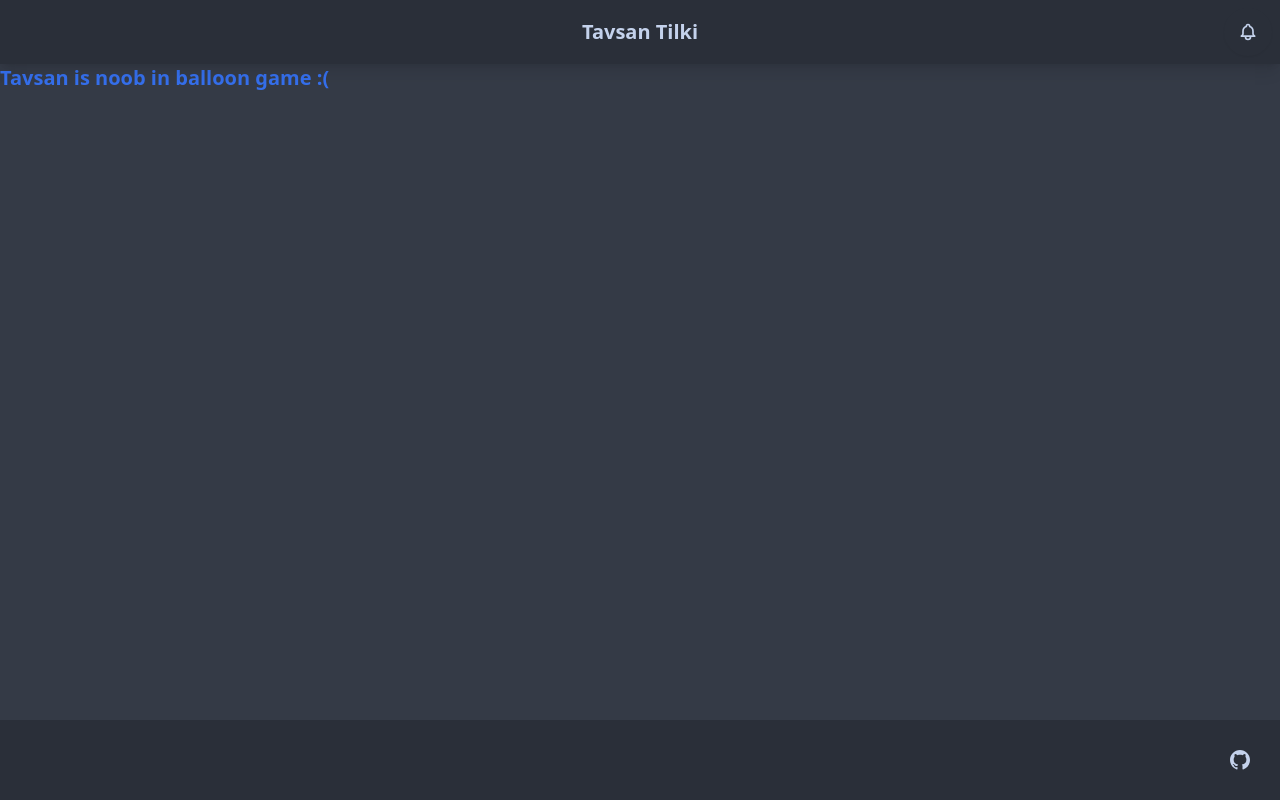
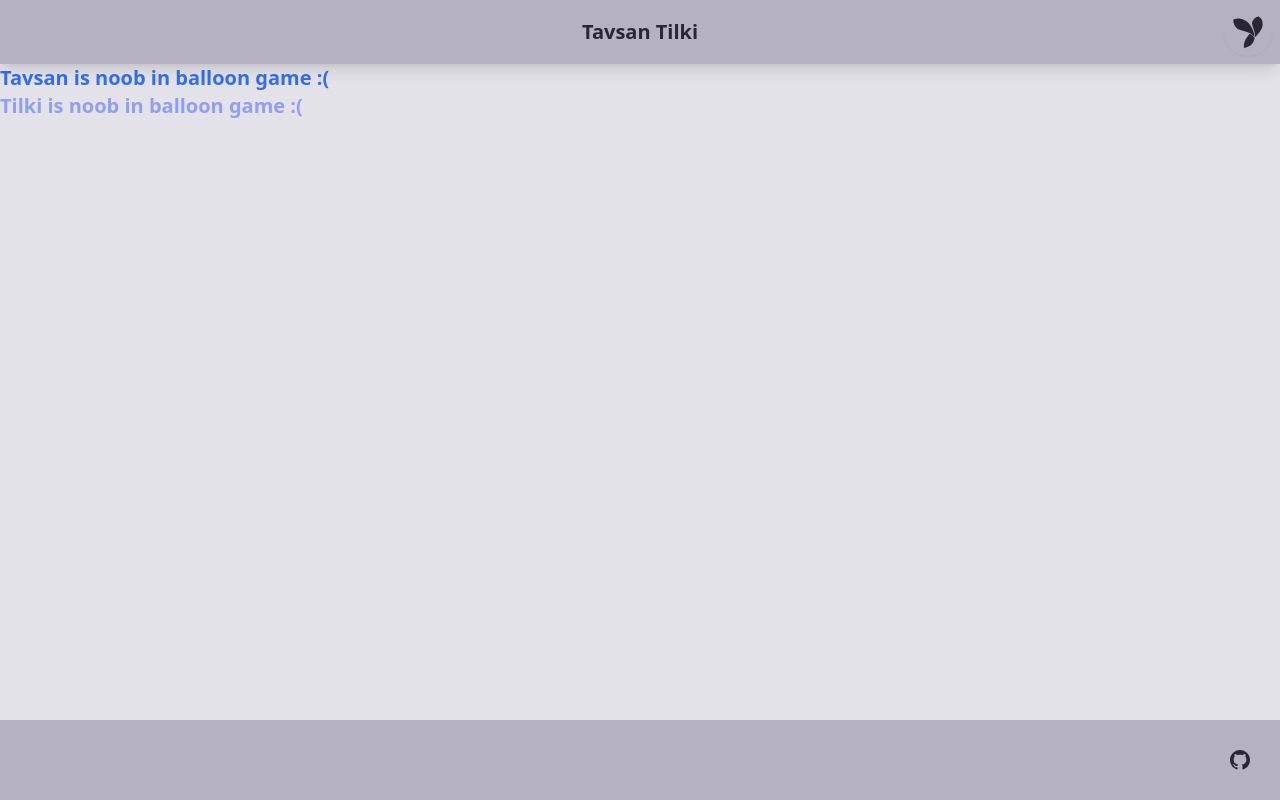
Before and after one commit to kettei-sproutty/tavsan-tilki, a Next.js app: page / in a window 1280 px wide. Built offline with nearby package versions, Linux system fonts and the light colour scheme; no server answers.

Commit message:
feat: add theme switcher

```diff
--- a/app/layout.tsx
+++ b/app/layout.tsx
@@ -1,15 +1,17 @@
 import React from 'react'
+import { cookies } from 'next/headers'
 import { Footer, Header } from '../components/layout'
-
 import type { FC, PropsWithChildren } from 'react'
 
 import './globals.css'
 
 const RootLayout: FC<PropsWithChildren> = ({ children }) => {
+  const theme = cookies().get('theme')
+
   return (
     <html
       lang='en'
-      data-theme='dark-theme'
+      data-theme={theme?.value || 'tavsan'}
     >
       <body>
         <Header />
--- a/app/page.tsx
+++ b/app/page.tsx
@@ -4,9 +4,14 @@ import type { FC } from 'react'
 
 const Page: FC = () => {
   return (
-    <h1 className='text-primary font-bold text-xl'>
-      Tavsan is noob in balloon game :(
-    </h1>
+    <div>
+      <h1 className='text-primary font-bold text-xl'>
+        Tavsan is noob in balloon game :(
+      </h1>
+      <h1 className='text-secondary font-bold text-xl'>
+        Tilki is noob in balloon game :(
+      </h1>
+    </div>
   )
 }
 
--- a/components/layout/Header.tsx
+++ b/components/layout/Header.tsx
@@ -1,7 +1,8 @@
 import React from 'react'
+import ChangeThemeButton from './Theme'
+import Link from 'next/link'
+
 import type { FC } from 'react'
-import { NotificationIcon } from '../icons'
-import Link from 'next/link'
 
 export type HeaderProps = {}
 
@@ -43,12 +44,7 @@ const Header: FC<HeaderProps> = () => {
         <span className='font-bold normal-case text-xl'>Tavsan Tilki</span>
       </div>
       <div className='navbar-end'>
-        <button
-          aria-label='Show notifications'
-          className='btn btn-ghost btn-circle shadow-sm'
-        >
-          <NotificationIcon />
-        </button>
+        <ChangeThemeButton />
       </div>
     </header>
   )
--- /dev/null
+++ b/components/layout/Theme.tsx
@@ -0,0 +1,49 @@
+'use client'
+
+import React from 'react'
+
+import type { FC } from 'react'
+
+type ParsedCookies = { [key: string]: string }
+
+const ChangeThemeButton: FC = () => {
+  const handleThemeChange = () => {
+    const cookies = document.cookie
+      .split(';')
+      .reduce((prev: ParsedCookies, current) => {
+        const [name, value] = current.trim().split('=')
+        return { ...prev, [name]: value }
+      }, {})
+
+    const theme = cookies.theme === 'tavsan' ? 'tilki' : 'tavsan'
+    const date = new Date(Date.now() + 365 * 24 * 60 * 60 * 1000)
+    document.cookie = `theme=${theme}; expires=${date.toUTCString()}; path=/`
+
+    document.querySelector('html').setAttribute('data-theme', theme)
+  }
+
+  return (
+    <React.Fragment>
+      <button
+        aria-label='Change theme'
+        className='btn btn-ghost btn-circle shadow-sm'
+        onClick={handleThemeChange}
+      >
+        <svg
+          xmlns='http://www.w3.org/2000/svg'
+          width='32px'
+          height='32px'
+          viewBox='0 0 32 32'
+          version='1.1'
+        >
+          <path
+            fill='currentColor'
+            d='M26.783 0.593c-3.563 0.133-7.895 4.609-6.413 8.783 1.569 4.141 2.574 7.087 2.784 11.708 3.766-3.789 7.225-7.902 7.504-12.675 0.092-3.873-1.741-6.728-3.876-7.815zM17.387 17.789c-0.535 0.956-1.237 1.994-2.152 3.132-1.923 2.423-3.862 6.398-3.265 11.058 7.943-0.877 10.423-6.838 10.641-10.114-1.497-2.259-4.213-3.649-5.224-4.076zM1.369 3.489c-0.282 3.646 1.277 9.067 7.599 10.792 2.662 0.788 4.527 1.274 6.546 2.007 2.952 1.073 5.269 2.442 7.105 4.805-0.341-4.066-2.015-8.726-4.69-12.36-3.815-5.185-10.422-7.674-16.561-5.244z'
+          />
+        </svg>
+      </button>
+    </React.Fragment>
+  )
+}
+
+export default ChangeThemeButton
--- a/package.json
+++ b/package.json
@@ -22,6 +22,7 @@
     "react-dom": "^18.2.0"
   },
   "devDependencies": {
+    "@tailwindcss/typography": "^0.5.8",
     "@types/node": "^18.11.11",
     "@types/react": "^18.0.26",
     "autoprefixer": "^10.4.13",
--- a/tailwind.config.js
+++ b/tailwind.config.js
@@ -8,20 +8,31 @@ module.exports = {
   theme: {
     extend: {},
   },
-  plugins: [require('daisyui')],
+  plugins: [require('@tailwindcss/typography'), require('daisyui')],
   daisyui: {
     themes: [
       {
-        dark: {
+        tavsan: {
           primary: '#346eeb',
-          secondary: '#ce239d',
-          accent: '#b282ed',
-          neutral: '#161424',
-          'base-100': '#343A46',
-          info: '#62A6DA',
-          success: '#1E8F71',
-          warning: '#F5D047',
-          error: '#F93976',
+          secondary: '#919ff2',
+          accent: '#aaffb7',
+          neutral: '#1D232F',
+          'base-100': '#E4E2E9',
+          info: '#659FF1',
+          success: '#2ED18D',
+          warning: '#F4BC25',
+          error: '#F17478',
+        },
+        tilki: {
+          primary: '#d3574e',
+          secondary: '#4b82c1',
+          accent: '#2d91c6',
+          neutral: '#26343B',
+          'base-100': '#EFEEF6',
+          info: '#54CAE8',
+          success: '#30CFB2',
+          warning: '#EC8D18',
+          error: '#E36376',
         },
       },
     ],
```
Also changed, not shown: worker/index.js (added, +13 -0 lines), 1 other file (tests, documents, lock files or other folders).
